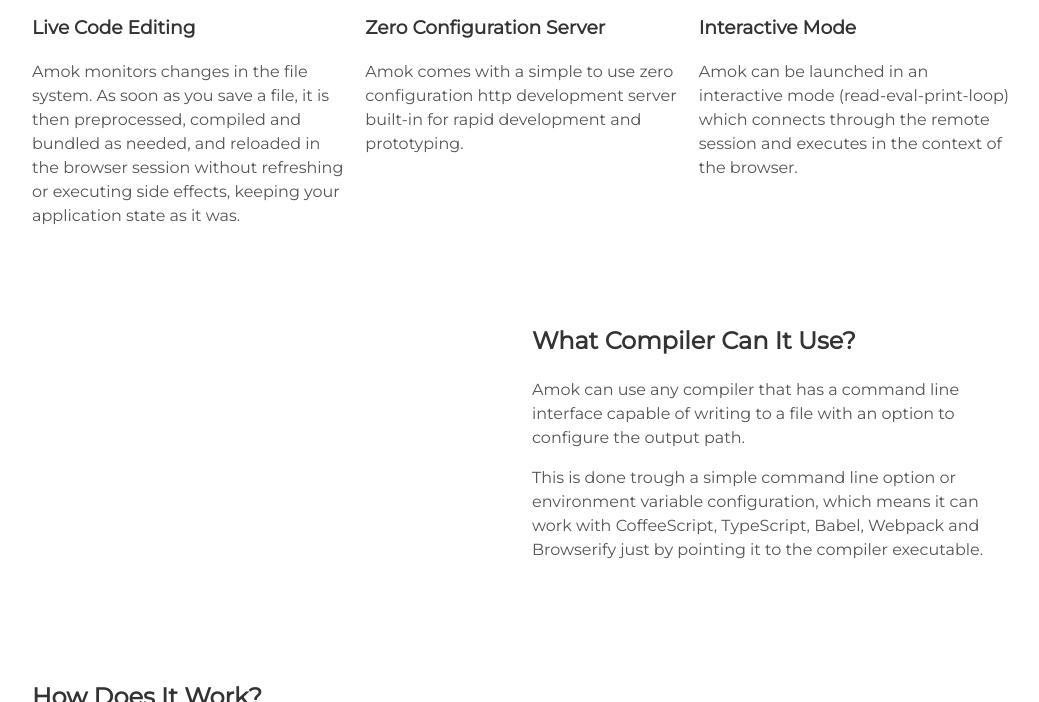
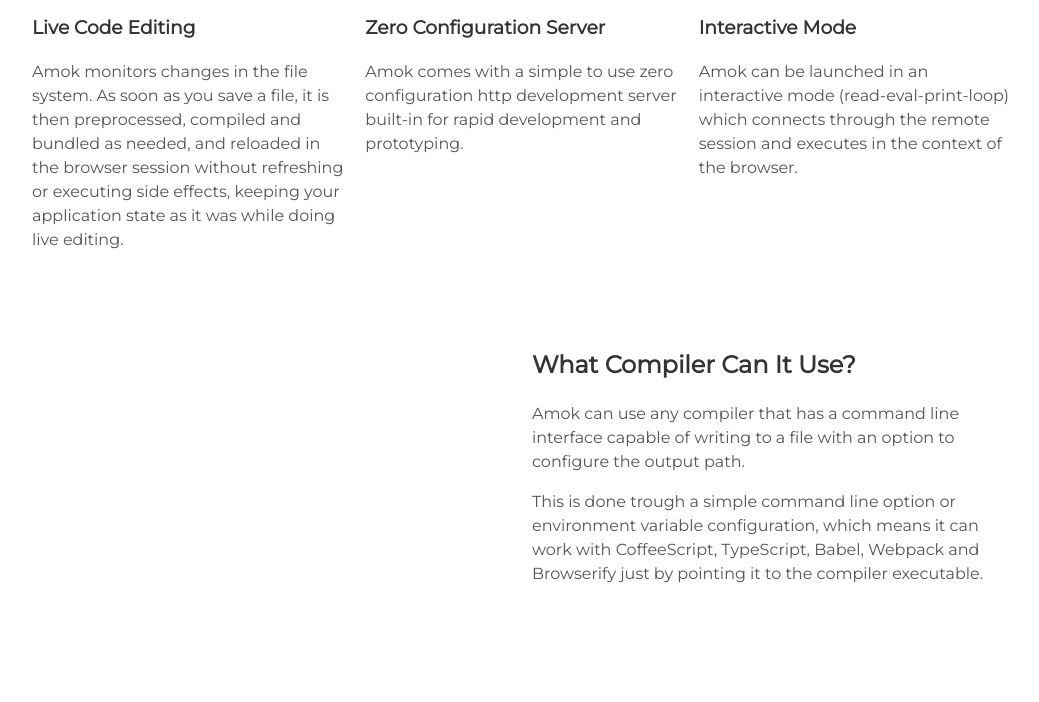
Before and after one commit to stereokai/amok, a Jekyll site: the page built from index.html, in a window 1280 px wide and 900 px high, scrolled down 1359 px, cut to the strip 198-900 px from the top of the window. Shown: the whole strip, without its empty margins (118-1157 px from the left). Built offline with Jekyll 4.4.1, drawn with Linux system fonts in a browser that asks for light colours; nearby versions of some CDN libraries; library files that are not in the unit come from our copies.

Commit message:
Update index.html

```diff
--- a/index.html
+++ b/index.html
@@ -71,7 +71,7 @@
       <div class="one-third column">
         <h3>Live Code Editing</h3>
         <p>
-          Amok monitors changes in the file system. As soon as you save a file, it is then preprocessed, compiled and bundled as needed, and reloaded in the browser session without refreshing or executing side effects, keeping your application state as it was.
+          Amok monitors changes in the file system. As soon as you save a file, it is then preprocessed, compiled and bundled as needed, and reloaded in the browser session without refreshing or executing side effects, keeping your application state as it was while doing live editing.
         </p>
       </div>
 
```
